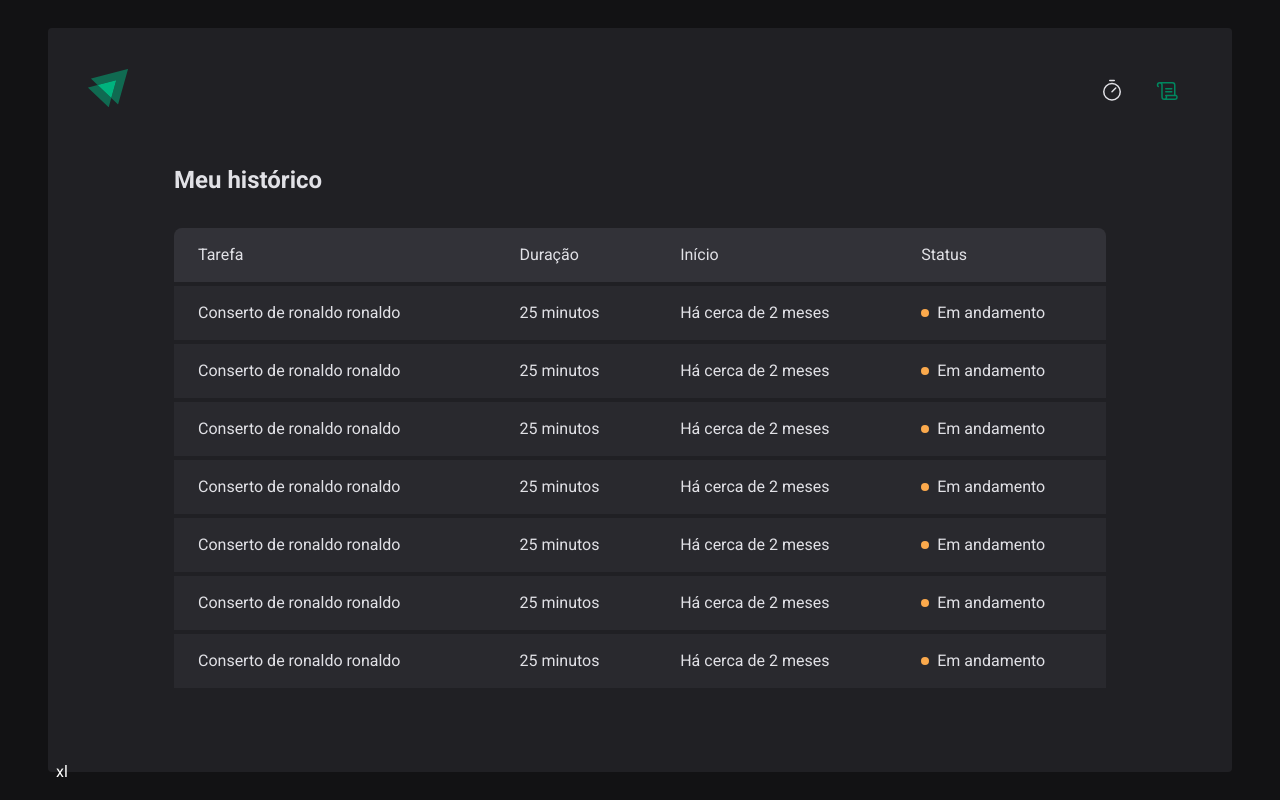
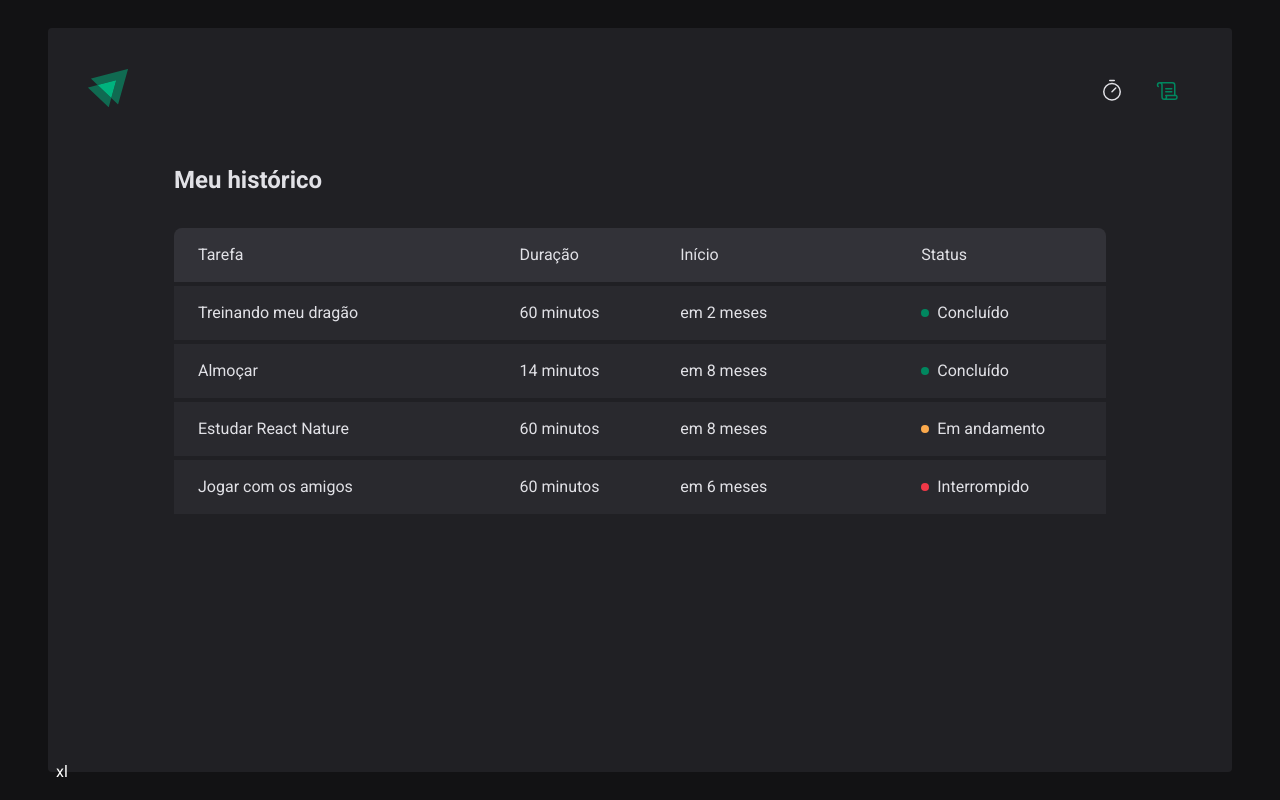
Before and after one commit to luksquitos/ignite-timer, a React (Vite) app: page /history in a window 1280 px wide. Built offline with nearby package versions, Linux system fonts and the light colour scheme.

Commit message:
feat: not hardcoded tasks

```diff
--- a/src/components/Task.tsx
+++ b/src/components/Task.tsx
@@ -1,12 +1,35 @@
+import { formatDistanceToNow } from "date-fns"
+import { ptBR } from "date-fns/locale"
 
+interface TaskProps {
+  id: number,
+  description: string,
+  status: "pending" | "canceled" | "finished"
+  createdAt: Date,
+  minutesAmount: number,
+}
 
-export function Task(){
+export function Task({id, description, status, minutesAmount, createdAt}: TaskProps){
+  const statusOptions = {
+    "pending": ["bg-yellow", "Em andamento"],
+    "canceled": ["bg-red", "Interrompido"],
+    "finished": ["bg-green", "Concluído"]
+  }
+  const [color, p] = statusOptions[status]
+  const publishedDateRelativeToNow = formatDistanceToNow(
+    createdAt,
+    {
+      locale: ptBR,
+      addSuffix: true
+    }
+  )
+
   return (
     <div className="mt-1 px-6 bg-[#29292e] h-[54px] grid grid-cols-11">
-      <p className="flex items-center col-span-4 overflow-hidden">Conserto de ronaldo ronaldo</p>
-      <p className="flex items-center col-span-2">25 minutos</p>
-      <p className="flex items-center col-span-3">Há cerca de 2 meses</p>
-      <p className="flex items-center gap-2 col-span-2"> <span className="size-2 bg-yellow ll rounded-full"></span>Em andamento</p>
+      <p className="flex items-center col-span-4 overflow-hidden">{description}</p>
+      <p className="flex items-center col-span-2">{minutesAmount} minutos</p>
+      <p className="flex items-center col-span-3">{publishedDateRelativeToNow}</p>
+      <p className="flex items-center gap-2 col-span-2"> <span className={`size-2 ${color} ll rounded-full`}></span>{p}</p>
     </div>
   )
 }
--- a/src/components/TaskBoard.tsx
+++ b/src/components/TaskBoard.tsx
@@ -1,5 +1,35 @@
 import { Task } from "./Task";
 
+const tasksJson = [
+  {
+    "id": 1,
+    "description": "Treinando meu dragão",
+    "status": "finished",
+    "minutesAmount": 60,
+    "createdAt": new Date("2025-01-10 10:00:00")
+  },
+  {
+    "id": 2,
+    "description": "Almoçar",
+    "status": "finished",
+    "minutesAmount": 14,
+    "createdAt": new Date("2025-06-18 12:00:00")
+  },
+  {
+    "id": 3,
+    "description": "Estudar React Nature",
+    "status": "pending",
+    "minutesAmount": 60,
+    "createdAt": new Date("2025-06-18 15:00:00")
+  },
+  {
+    "id": 4,
+    "description": "Jogar com os amigos",
+    "status": "canceled",
+    "minutesAmount": 60,
+    "createdAt": new Date("2025-05-10 16:14:00")
+  },
+]
 
 export function TaskBoard(){
   return (
@@ -11,7 +41,19 @@ export function TaskBoard(){
         <p className="flex items-center col-span-2">Status</p>
       </header>
       <section className="w-full h-[408px] overflow-y-auto">
-        {Array.from({length:10}).map(task=><Task/>)}
+        {
+          tasksJson.map((task) => {
+            return (
+              <Task
+                id={task.id}
+                description={task.description}
+                status={task.status}
+                minutesAmount={task.minutesAmount}
+                createdAt={task.createdAt}
+              />
+          )
+          })
+        }
       </section>
     </section>
   )
```
